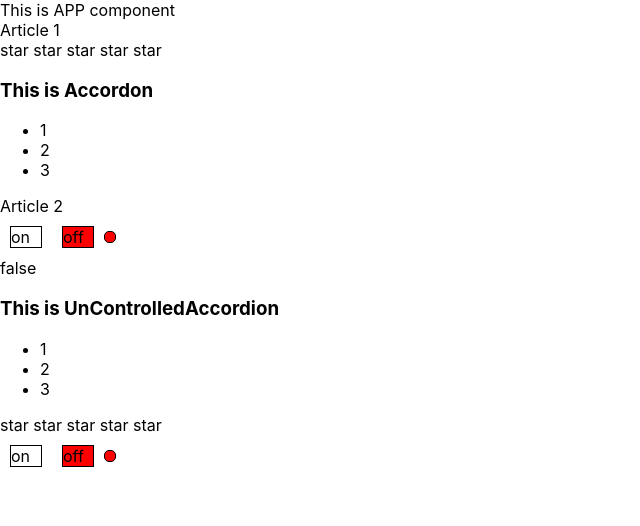
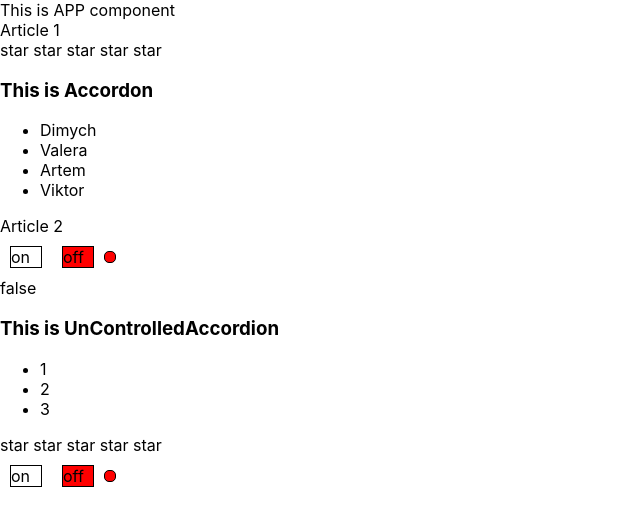
Before and after one commit to Lam1ro4eQ/it-kamasutra, a React (Create React App) app in the folder accordion/: page / in a window 1280 px wide. Shown: the top 526 px of the page, without its empty margins (0-640 px from the left). Built offline with nearby package versions, Linux system fonts and the light colour scheme.

Commit message:
storiesbook

```diff
--- a/accordion/src/App.tsx
+++ b/accordion/src/App.tsx
@@ -10,14 +10,21 @@ import {UnControlledOnOff} from "./components/UnControlledOnOff/UnControlledOnOf
 const App = () => {
     let [ratingValue, setRatingValue] = useState<RatingValueType>(0)
     let [collapsed, setCollapsed] = useState(false)
-    let [on,SetOn] = useState(false)
+    let [on, SetOn] = useState(false)
     return (
         <div className={"App"}>
             <PageTitle title={"This is APP component"}/>
             <>Article 1</>
             <Rating value={ratingValue} onClick={setRatingValue}/>
 
-            <Accordion titleValue={"This is Accordon "} collapsed={collapsed} onClick={ () => {setCollapsed(!collapsed)}}/>
+            <Accordion titleValue={"This is Accordon "} collapsed={collapsed} items={[
+                {title: 'Dimych', value: 1},
+                {title: 'Valera', value: 2},
+                {title: 'Artem', value: 3},
+                {title: 'Viktor', value: 4}
+            ]} onClick={() => {
+                setCollapsed(!collapsed)
+            }}/>
 
             <>Article 2</>
             {/*<Rating value={0}/>*/}
@@ -29,7 +36,9 @@ const App = () => {
             <UnControlledOnOff onChange={SetOn}/> {on.toString()}
             <UnControlledAccordion titleValue={"This is UnControlledAccordion "}/>
             <UnControlledRating/>
-            <OnOff on={on} SetOn={()=>{SetOn(!on)}}/>
+            <OnOff on={on} SetOn={() => {
+                SetOn(!on)
+            }}/>
         </div>
     );
 };
--- a/accordion/src/components/Accordion/Accordion.tsx
+++ b/accordion/src/components/Accordion/Accordion.tsx
@@ -1,15 +1,21 @@
 import React from "react";
 
+
+export type  AccordionItemsType = {
+    title:string
+    value:number
+}
 export type AccordionPropsType = {
     titleValue: string
     collapsed: boolean
     onClick: () => void
+    items: Array<AccordionItemsType>
 }
 
 export function Accordion(props: AccordionPropsType) {
     return <div>
         <AccordionTitle title={props.titleValue} onClick={props.onClick}/>
-        {!props.collapsed && <AccordionBody/>}
+        {!props.collapsed && <AccordionBody items={props.items}/>}
     </div>
 }
 
@@ -27,13 +33,14 @@ function AccordionTitle(props: AccordionTitlePropsType) {
     )
 }
 
+type AccordionBodyType = {
+    items: Array<AccordionItemsType>
+}
 
-function AccordionBody() {
+function AccordionBody(props:AccordionBodyType) {
     return (
         <ul>
-            <li>1</li>
-            <li>2</li>
-            <li>3</li>
+            {props.items.map((i,index) => <li key={index}>{i.title}</li>)}
         </ul>
     )
 }
```
Also changed, not shown: 1 other file (tests, documents, lock files or other folders).
